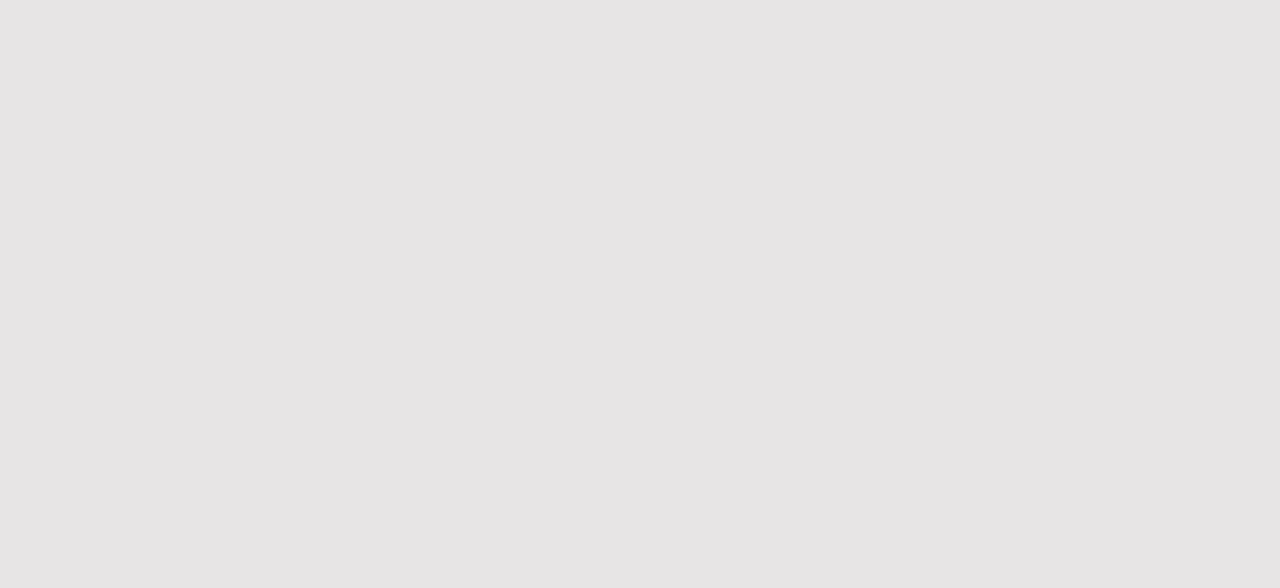
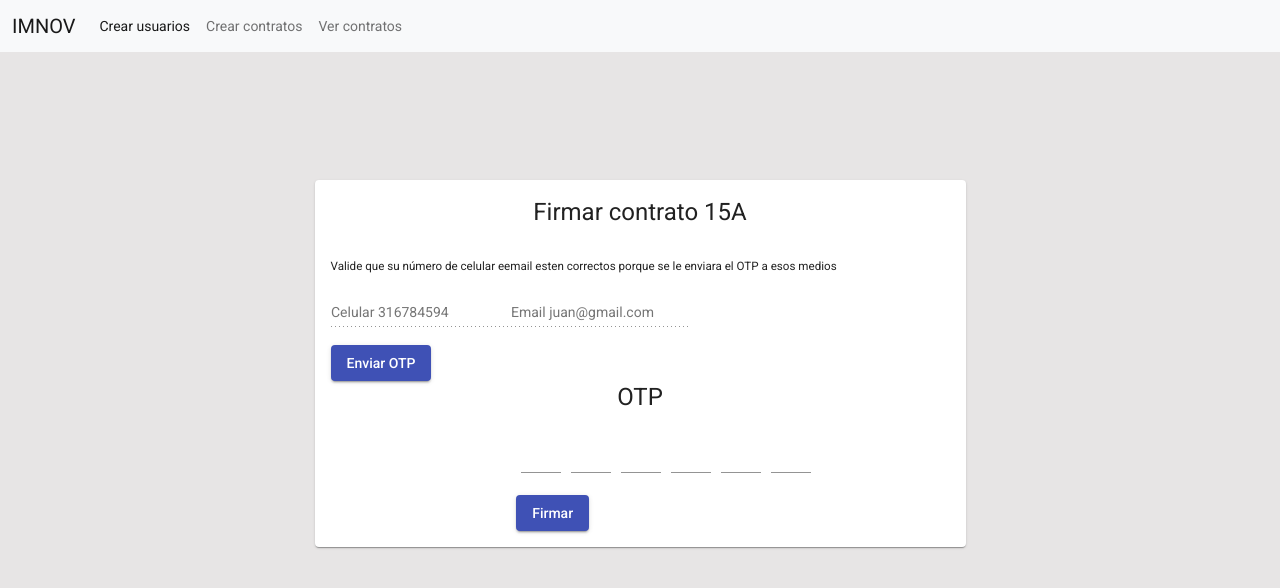
Before and after one commit to alexis7/IMNOVA, an Angular app: page /otp in a window 1280 px wide. Before the commit this address led to /. Shown: the top 588 px of the page. Built offline with nearby package versions, Linux system fonts and the light colour scheme.

Commit message:
trabajos en consulatr contratos, firmar contratos, uso de otp, uso de dialog

```diff
--- a/src/app/app-routing.module.ts
+++ b/src/app/app-routing.module.ts
@@ -1,3 +1,4 @@
+import { OtpComponent } from './component/otp/otp.component';
 import { ConsultContractsComponent } from './component/consult-contracts/consult-contracts.component';
 import { CreateContractsComponent } from './component/create-contracts/create-contracts.component';
 import { HomeComponent } from './component/home/home.component';
@@ -12,6 +13,7 @@ const routes: Routes = [
   {path: 'create/user', component: CreateUserComponent},
   {path: 'create/contracts', component: CreateContractsComponent},
   {path: 'consult/contracts', component: ConsultContractsComponent},
+  {path: 'otp', component: OtpComponent},
   {path: '', component: LoginComponent}
 ];
 
--- a/src/app/component/consult-contracts/consult-contracts.component.ts
+++ b/src/app/component/consult-contracts/consult-contracts.component.ts
@@ -1,3 +1,4 @@
+import { Router } from '@angular/router';
 import { Component, OnInit } from '@angular/core';
 
 @Component({
@@ -12,13 +13,14 @@ export class ConsultContractsComponent implements OnInit {
   displayedColumns: string[] = ['position', 'name', 'weight', 'symbol', 'fiador'];
   dataSource = ELEMENT_DATA;
   clickedRows = new Set<PeriodicElement>();
-  constructor() { }
+  constructor(public router: Router) { }
 
   ngOnInit(): void {
   }
 
   click(){
     console.log(this.clickedRows);
+    this.router.navigate(['/otp']);
   }
 
 }
--- /dev/null
+++ b/src/app/component/dialog/dialog.component.css
@@ -0,0 +1,3 @@
+.al{
+  text-align:center;
+}
--- /dev/null
+++ b/src/app/component/dialog/dialog.component.html
@@ -0,0 +1,7 @@
+<h2 mat-dialog-title class="al">{{data.title}}</h2>
+<mat-dialog-content class="mat-typography">
+  <p class="al">{{data.mensaje}}!</p>
+</mat-dialog-content>
+<mat-dialog-actions align="end">
+  <button mat-button [mat-dialog-close]="true" cdkFocusInitial>Aceptar</button>
+</mat-dialog-actions>
--- /dev/null
+++ b/src/app/component/dialog/dialog.component.ts
@@ -0,0 +1,18 @@
+import { Component, Inject, OnInit } from '@angular/core';
+import { MatDialogRef, MAT_DIALOG_DATA } from '@angular/material/dialog';
+import { DialogData } from '../otp/otp.component';
+
+@Component({
+  selector: 'app-dialog',
+  templateUrl: './dialog.component.html',
+  styleUrls: ['./dialog.component.css']
+})
+export class DialogComponent implements OnInit {
+
+  constructor(public dialogRef: MatDialogRef<DialogComponent>,
+    @Inject(MAT_DIALOG_DATA) public data: DialogData) { }
+
+  ngOnInit(): void {
+  }
+
+}
--- /dev/null
+++ b/src/app/component/otp/otp.component.css
@@ -0,0 +1,28 @@
+.container {
+  display: flex;
+  flex-direction: column;
+  margin-top : 10%;
+}
+
+.al{
+  text-align:center;
+}
+
+.albutton{
+  margin-left: 40%;
+}
+
+.btn {
+  margin-left: 1%;
+}
+
+
+.min {
+  width: 50px;
+  padding: 5px;
+  text-align: center;
+}
+
+.center{
+  margin-left: 30%;
+}
--- /dev/null
+++ b/src/app/component/otp/otp.component.html
@@ -0,0 +1,71 @@
+<app-menu></app-menu>
+
+<div class="container">
+  <mat-card class="col-7" fxFlexAlign="center">
+    <div class="row">
+      <h1 class="al">
+        <p>Firmar contrato 15A</p>
+      </h1>
+
+    </div>
+
+    <div class="example-form">
+
+      <h5>Valide que su número de celular eemail esten correctos porque se le enviara el OTP a esos medios</h5>
+
+
+      <div class="example-full-width" cellspacing="0" class="col-12">
+
+            <mat-form-field class="example-full-width">
+              <mat-label>Celular 316784594</mat-label>
+              <input matInput disabled>
+
+            </mat-form-field>
+
+            <mat-form-field class="example-full-width">
+              <mat-label>Email juan@gmail.com</mat-label>
+              <input matInput disabled>
+            </mat-form-field>
+
+      </div>
+
+      <button mat-raised-button color="primary" (click)="openDialog()">Enviar OTP</button>
+
+      <h1 class="al">
+        <p>OTP</p>
+      </h1>
+
+      <div class="center" >
+        <mat-form-field class="min">
+          <mat-label></mat-label>
+          <input matInput>
+        </mat-form-field>
+        <mat-form-field class="min">
+          <mat-label></mat-label>
+          <input matInput>
+        </mat-form-field>
+        <mat-form-field class="min">
+          <mat-label></mat-label>
+          <input matInput>
+        </mat-form-field>
+        <mat-form-field class="min">
+          <mat-label></mat-label>
+          <input matInput>
+        </mat-form-field>
+        <mat-form-field class="min">
+          <mat-label></mat-label>
+          <input matInput>
+        </mat-form-field>
+        <mat-form-field class="min">
+          <mat-label></mat-label>
+          <input matInput>
+        </mat-form-field>
+      </div>
+
+    </div>
+
+
+
+    <button mat-raised-button color="primary" (click)="firmar()" class="center">Firmar</button>
+  </mat-card>
+</div>
--- /dev/null
+++ b/src/app/component/otp/otp.component.ts
@@ -0,0 +1,48 @@
+import { Router } from '@angular/router';
+import { Component, Inject, OnInit } from '@angular/core';
+import {MatDialog, MatDialogRef, MAT_DIALOG_DATA} from '@angular/material/dialog';
+import { DialogComponent } from '../dialog/dialog.component';
+
+export interface DialogData {
+  title: string;
+  mensaje: string;
+}
+
+@Component({
+  selector: 'app-otp',
+  templateUrl: './otp.component.html',
+  styleUrls: ['./otp.component.css']
+})
+export class OtpComponent implements OnInit {
+
+  constructor(public dialog: MatDialog, public router: Router) { }
+
+  ngOnInit(): void {
+  }
+
+  otp(){
+    this.openDialog();
+  }
+
+  firmar(){
+    this.openDialogFirma();
+  }
+
+  openDialog(): void {
+    const dialogRef = this.dialog.open(DialogComponent, {
+      width: '250px',
+      data: {title:'OTP', mensaje: 'OTP enviado'}
+    });
+  }
+
+  openDialogFirma(): void {
+    const dialogRef = this.dialog.open(DialogComponent, {
+      width: '250px',
+      data: {title:'Firma', mensaje: 'Documento firmado correctamente, le llegará un email con la confirmación'}
+    });
+
+    dialogRef.afterClosed().subscribe(result => {
+      this.router.navigate(['/consult/contracts']);
+    });
+  }
+}
```
Also changed, not shown: src/app/app.module.ts (+9 -2 lines), 2 other files (tests, documents, lock files or other folders).
